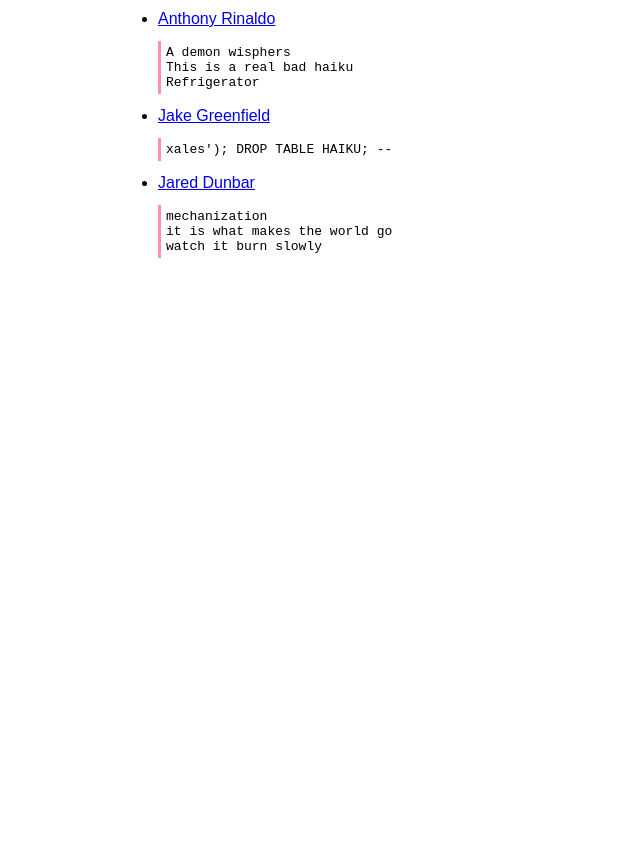
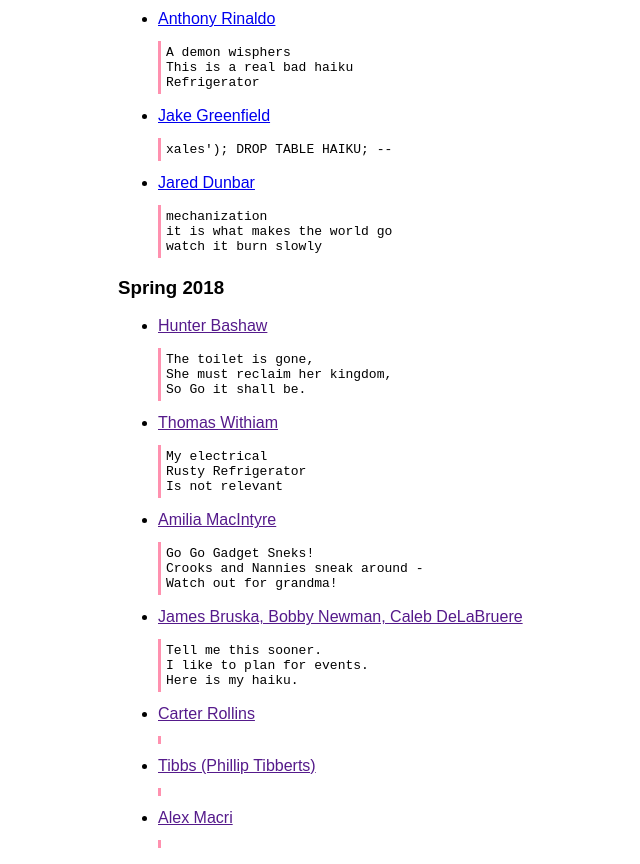
Before and after one commit to jrddunbr/7hrl, a plain HTML site: page index.html in a window 1280 px wide. Shown: the part 3942-4806 px from the top of the page, without its empty margins (272-912 px from the left). Before the commit the page ends 4216 px from the top, so only its background shows below. Drawn offline with Linux system fonts and the light colour scheme.

Commit message:
adding some haiku's

```diff
--- a/index.html
+++ b/index.html
@@ -307,6 +307,52 @@ it is what makes the world go
 watch it burn slowly</pre>
 			</li>
 		</ul>
+		<h3>Spring 2018</h3>
+		<ul>
+    	<li>
+				<a href="">Hunter Bashaw</a>
+				<pre class="haiku">
+The toilet is gone,
+She must reclaim her kingdom,
+So Go it shall be.</pre>
+			</li>
+			<li>
+				<a href="">Thomas Withiam</a>
+				<pre class="haiku">
+My electrical
+Rusty Refrigerator
+Is not relevant</pre>
+			</li>
+			<li>
+				<a href="">Amilia MacIntyre</a>
+				<pre class="haiku">
+Go Go Gadget Sneks!
+Crooks and Nannies sneak around -
+Watch out for grandma!</pre>
+			</li>
+			<li>
+				<a href="">James Bruska, Bobby Newman, Caleb DeLaBruere</a>
+				<pre class="haiku">
+Tell me this sooner.
+I like to plan for events.
+Here is my haiku.</pre>
+			</li>
+			<li>
+				<a href="">Carter Rollins</a>
+				<pre class="haiku">
+</pre>
+			</li>
+			<li>
+				<a href="">Tibbs (Phillip Tibberts)</a>
+				<pre class="haiku">
+</pre>
+			</li>
+			<li>
+				<a href="">Alex Macri</a>
+				<pre class="haiku">
+</pre>
+			</li>
+		</ul>
 	</div>
 </div>
 </body>
```
